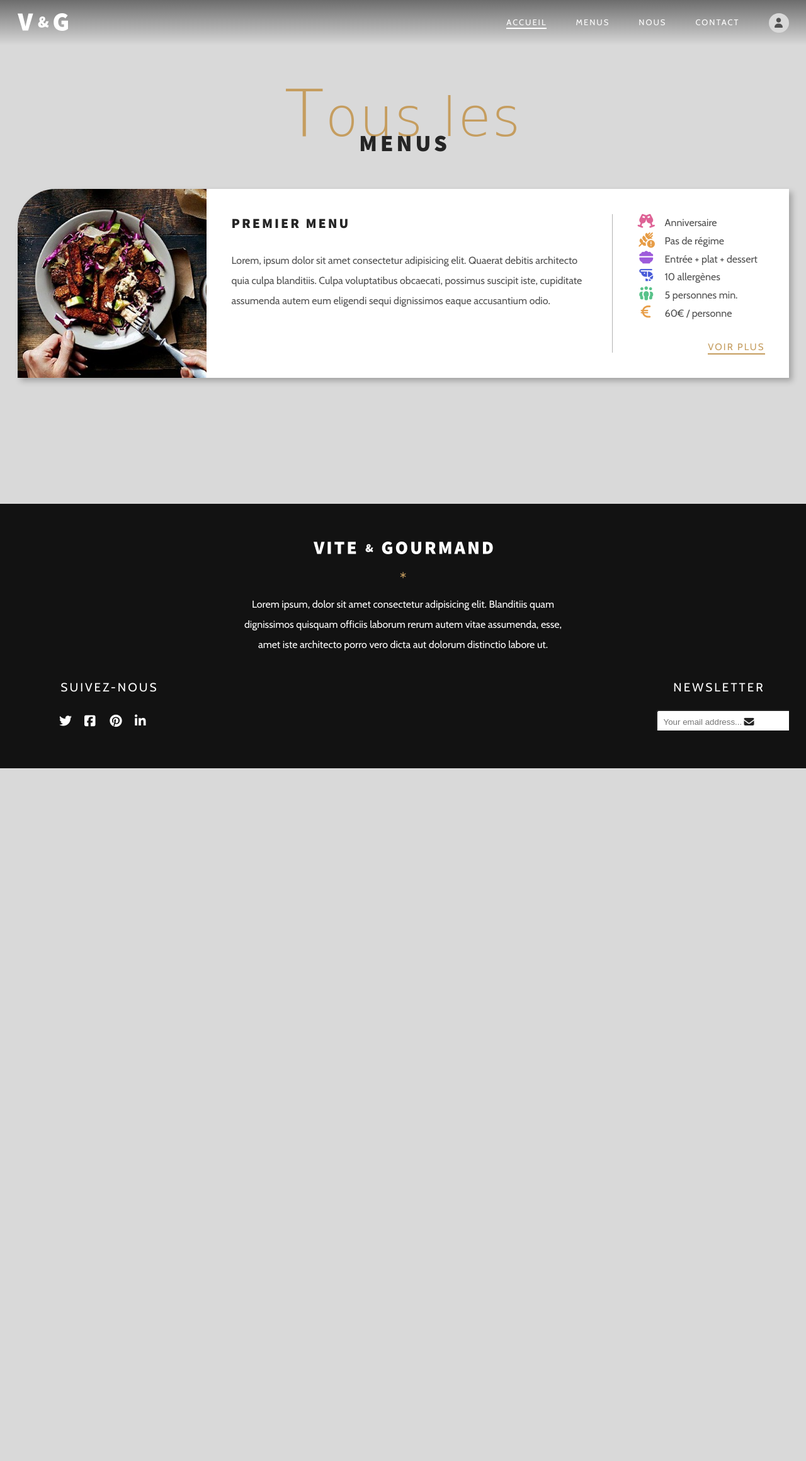
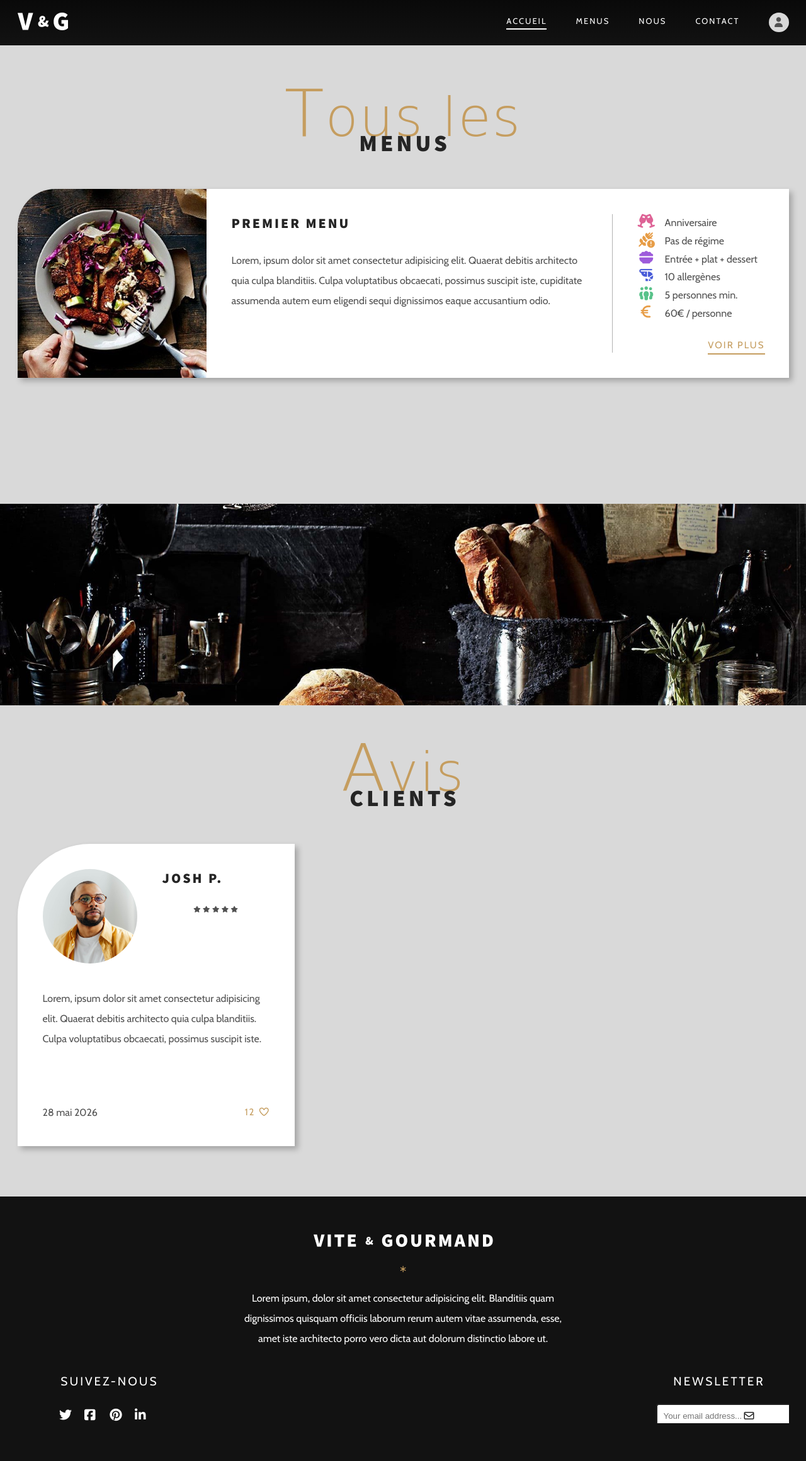
Before and after one commit to mig-arteaga/vite-et-gourmand, a PHP site: page / in a window 1280 px wide. Shown: the whole page at 63% size. Before the commit the page ends 1220 px from the top, so only its background shows below. Run offline with PHP 8.4, Linux system fonts and the light colour scheme; some web fonts are replaced.

Commit message:
Création de review.php et style

```diff
--- a/assets/footer.php
+++ b/assets/footer.php
@@ -35,7 +35,7 @@
                     <form action="" class="newsletter-form">
                         <input type="text" class="newsletter-input" placeholder="Your email address...">
                         <button class="newsletter-btn" type="submit">
-                            <i class="fas fa-envelope"></i>
+                            <i class="fa-regular fa-envelope"></i>
                         </button>
                     </form>
                 </div>
--- a/assets/header.php
+++ b/assets/header.php
@@ -1,5 +1,5 @@
 <!-- Header -->
-<header>
+<header class="header-2">
     <div class="container">
         <nav class="nav">
             <a href="index.php">
--- a/assets/menu.php
+++ b/assets/menu.php
@@ -1,7 +1,7 @@
 <!-- Menu -->
 <div class="menu">
     <img src="images/menu1-1.jpg" alt="" class="menu-img">
-    <div class="menu-flex">
+    <div class="menu-grid">
         <div class="menu-info">
             <h3>Premier menu</h3>
             <p>Lorem, ipsum dolor sit amet consectetur adipisicing elit. Quaerat debitis architecto quia culpa blanditiis. Culpa voluptatibus obcaecati, possimus suscipit iste, cupiditate assumenda autem eum eligendi sequi dignissimos eaque accusantium odio.</p>
@@ -34,7 +34,7 @@
                     60€ / personne
                 </li>
             </ul>
-            <a href="#" class="btn body-btn">Voir plus</a>
+            <a href="#" class="btn body-btn btn-underline">Voir plus</a>
         </div>
     </div>
 </div>
--- /dev/null
+++ b/assets/review.php
@@ -0,0 +1,26 @@
+<!-- Avis -->
+<div class="review">
+    <div class="review-main">
+        <div class="review-header">
+            <img src="images/profile-2.jpg" alt="" class="review-img">
+            <div class="review-name">
+                <h3>Josh P.</h3>
+                <i class="fa-solid fa-star"></i>
+                <i class="fa-solid fa-star"></i>
+                <i class="fa-solid fa-star"></i>
+                <i class="fa-solid fa-star"></i>
+                <i class="fa-solid fa-star"></i>
+            </div>
+        </div>
+        <div class="review-message">
+            <p>Lorem, ipsum dolor sit amet consectetur adipisicing elit. Quaerat debitis architecto quia culpa blanditiis. Culpa voluptatibus obcaecati, possimus suscipit iste.</p>
+        </div>
+    </div>
+    <div class="review-footer">
+        <p>28 mai 2026</p>
+        <a href="#" class="btn body-btn">
+            12
+            <i class="fa-regular fa-heart"></i>
+        </a>
+    </div>
+</div>
--- a/css/body.css
+++ b/css/body.css
@@ -47,96 +47,13 @@ h3 {
     text-align: left;
 }
 
-.btn {
-    display: inline-block;
-    text-transform: uppercase;
-    letter-spacing: 2px;
-    margin-right: -2px;
+/* Between */
+
+.tasteful-recipes {
+    background: url(../images/tasteful-recipes.jpg) center no-repeat;
+    background-size: cover;
 }
 
-.body-btn {
-    font-size: 1.5rem;
-    color: var(--secondary-font-color);
-    position: relative;
-    transition: color 500ms;
+.between {
+    min-height: 40vh;
 }
-
-.body-btn::before {
-    content: '';
-    position: absolute;
-    left: 0;
-    bottom: -3px;
-    height: 2px;
-    width: 100%;
-    background-color: var(--secondary-font-color);
-    transition: background-color 500ms;
-}
-
-.body-btn:hover,
-.body-btn:focus {
-    color: var(--main-font-color-dark);
-}
-
-.body-btn:hover::before,
-.body-btn:focus::before {
-    background-color: var(--main-font-color-dark);
-}
-
-.menu-section {
-    position: relative;
-    width: 100%;
-    height: 100vh;
-    text-align: center;
-    padding-top: 16rem;
-}
-
-.menu {
-    background-color: #FFF;
-    width: 100%;
-    height: 30rem;
-    position: relative;
-    border-radius: 6rem 0 0 0;
-    box-shadow: .5rem .5rem 1rem #00000040;
-    padding: 4rem;
-    padding-left: 34rem;
-}
-
-.menu-img {
-    position: absolute;
-    top: 0;
-    left: 0;
-    width: 30rem;
-    height: 100%;
-    object-fit: cover;
-    border-radius: 6rem 0 0 0;
-}
-
-.menu-flex {
-    display: grid;
-    grid-template-columns: 1fr 0.1rem 20rem;
-    gap: 4rem;
-    height: 100%;
-}
-
-.menu-separator {
-    background-color: #B3B3B3;
-}
-
-.menu-plus {
-    position: relative;
-}
-
-.menu-plus a {
-    position: absolute;
-    bottom: 0;
-    right: 0;
-}
-
-.menu-list-item {
-    line-height: 1.8;
-}
-
-.menu-list-item i {
-    font-size: 2.2rem;
-    margin-right: 1.2rem;
-}
--- /dev/null
+++ b/css/button.css
@@ -0,0 +1,36 @@
+/* Button */
+
+.btn {
+    display: inline-block;
+    text-transform: uppercase;
+    letter-spacing: 2px;
+    margin-right: -2px;
+}
+
+.body-btn {
+    font-size: 1.5rem;
+    color: var(--secondary-font-color);
+    position: relative;
+    transition: color 500ms;
+}
+
+.btn-underline::before {
+    content: '';
+    position: absolute;
+    left: 0;
+    bottom: -3px;
+    height: 2px;
+    width: 100%;
+    background-color: var(--secondary-font-color);
+    transition: background-color 500ms;
+}
+
+.body-btn:hover,
+.body-btn:focus {
+    color: var(--main-font-color-dark);
+}
+
+.btn-underline:hover::before,
+.btn-underline:focus::before {
+    background-color: var(--main-font-color-dark);
+}
--- a/css/general.css
+++ b/css/general.css
@@ -36,11 +36,6 @@ body {
     background-color: var(--body-font-color-light);
 }
 
-section {
-    padding: 8rem 0;
-    overflow: hidden;
-}
-
 img {
     width: 100%;
     max-width:100%;
@@ -54,6 +49,13 @@ p {
 
 a {
     text-decoration: none;
+}
+
+section {
+    padding: 8rem 0;
+    overflow: hidden;
+    width: 100%;
+    text-align: center;
 }
 
 .container {
--- a/css/header.css
+++ b/css/header.css
@@ -2,11 +2,19 @@
 
 header {
     width: 100%;
-    position: absolute;
+    position: fixed;
     top: 0;
     left: 0;
     background-image: linear-gradient(to bottom, rgba(0,0,0,.5), transparent);
     z-index: 1;
+}
+
+.header-1 {
+    background-image: linear-gradient(to bottom, rgba(0,0,0,.5), transparent);
+}
+
+.header-2 {
+    background-color: var(--bg-color-dark);
 }
 
 .nav {
--- /dev/null
+++ b/css/menu.css
@@ -0,0 +1,58 @@
+/* Menu */
+
+.menu-section {
+    /* position: relative; */
+    height: 100vh;
+    padding-top: 16rem;
+}
+
+.menu {
+    background-color: #FFF;
+    width: 100%;
+    height: 30rem;
+    position: relative;
+    border-radius: 6rem 0 0 0;
+    box-shadow: .5rem .5rem 1rem #00000040;
+    padding: 4rem;
+    padding-left: 34rem;
+}
+
+.menu-img {
+    position: absolute;
+    top: 0;
+    left: 0;
+    width: 30rem;
+    height: 100%;
+    object-fit: cover;
+    border-radius: 6rem 0 0 0;
+}
+
+.menu-grid {
+    display: grid;
+    grid-template-columns: 1fr 0.1rem 20rem;
+    gap: 4rem;
+    height: 100%;
+}
+
+.menu-separator {
+    background-color: #B3B3B3;
+}
+
+.menu-plus {
+    position: relative;
+}
+
+.menu-plus a {
+    position: absolute;
+    bottom: 0;
+    right: 0;
+}
+
+.menu-list-item {
+    line-height: 1.8;
+}
+
+.menu-list-item i {
+    font-size: 2.2rem;
+    margin-right: 1.2rem;
+}
--- /dev/null
+++ b/css/review.css
@@ -0,0 +1,39 @@
+/* Avis */
+
+.review {
+    background-color: #FFF;
+    width: 44rem;
+    height: 48rem;
+    position: relative;
+    border-radius: 11.5rem 0 0 0;
+    box-shadow: .5rem .5rem 1rem #00000040;
+    padding: 4rem;
+    display: flex;
+    flex-direction: column;
+    justify-content: space-between;
+}
+
+.review-img {
+    top: 4rem;
+    left: 4rem;
+    width: 15rem;
+    height: 15rem;
+    object-fit: cover;
+    border-radius: 50%;
+}
+
+.review-header {
+    display: grid;
+    grid-template-columns: 15rem 1fr;
+    gap: 4rem;
+    margin-bottom: 4rem;
+}
+
+.review-footer {
+    display: flex;
+    justify-content: space-between;
+}
+
+.review-footer p, a{
+    line-height: 1.6;
+}
--- a/css/style.css
+++ b/css/style.css
@@ -1,6 +1,9 @@
 @import url('https://fonts.googleapis.com/css?family=Cabin|Herr+Von+Muellerhoff|Source+Sans+Pro:400,900&display=swap');
 
 @import url('general.css');
+@import url('button.css');
 @import url('header.css');
 @import url('body.css');
 @import url('footer.css');
+@import url('menu.css');
+@import url('review.css');
--- a/index.php
+++ b/index.php
@@ -33,6 +33,25 @@
         </div>
     </section>
 
+    <!-- Between 1 -->
+    <section class="tasteful-recipes between">
+    </section>
+
+    <!-- Avis clients -->
+    <section>
+        <div class="container">
+            <h2 class="sub-headline">
+                <span class="first-letter">A</span>vis
+            </h2>
+            <h1 class="headline headline-dark">Clients</h1>
+
+            <!-- Avis -->
+            <?php
+                require "assets/review.php";
+            ?>
+        </div>
+    </section>
+
     <!-- Footer -->
     <?php
         require "assets/footer.php";
```
Also changed, not shown: images/profile-2.jpg (added), images/tasteful-recipes.jpg (added).
